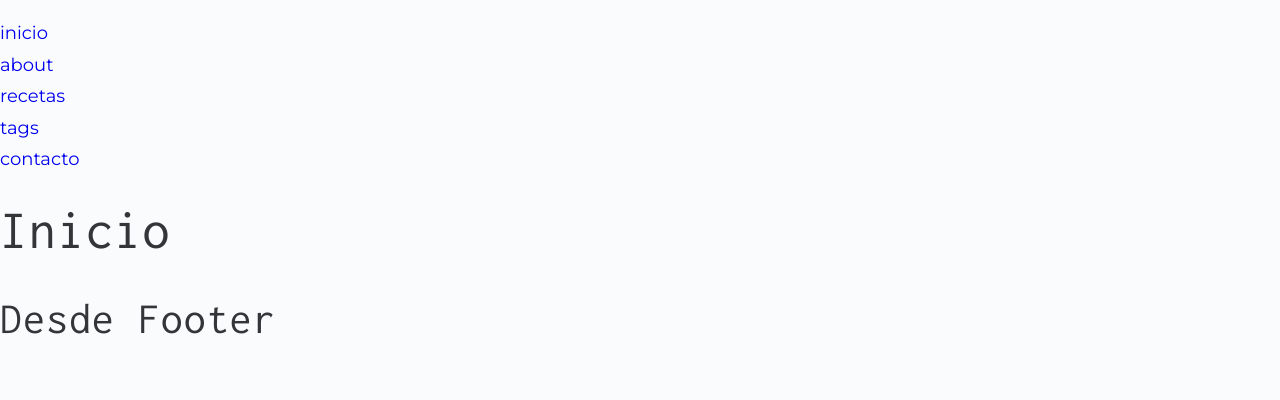
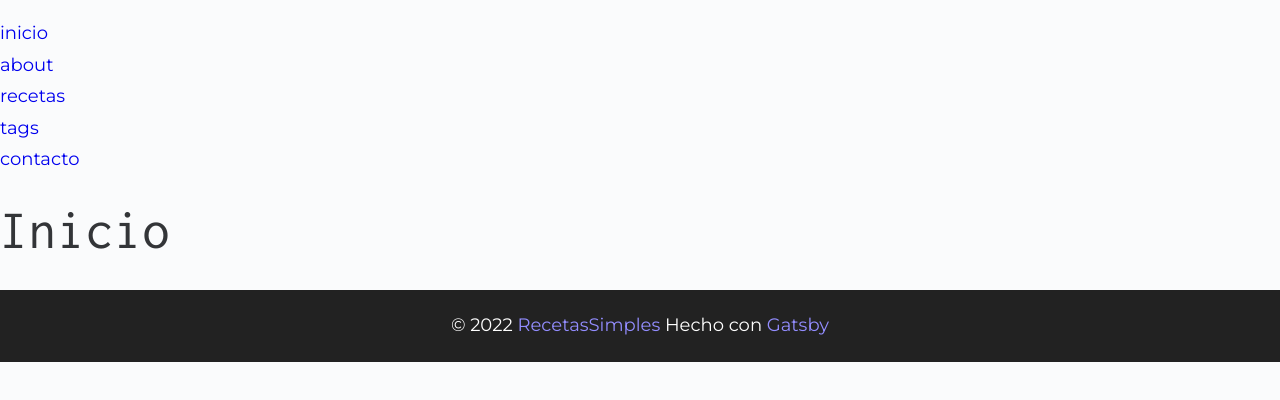
Before and after one commit to Diego-Aldao/recetas-gatsby, a Gatsby site: page / in a window 1280 px wide. Built offline with nearby package versions, Linux system fonts and the light colour scheme; Gatsby itself is replaced by a stand-in of ours.

Commit message:
añadidos estilos al footer

```diff
--- a/src/assets/css/main.css
+++ b/src/assets/css/main.css
@@ -452,7 +452,7 @@ form > *:last-child {
 }
 .page-footer span,
 .page-footer a {
-  color: var(--primary-500);
+  color: var(--primary-300);
 }
 
 /*#########*/
--- a/src/components/Footer.js
+++ b/src/components/Footer.js
@@ -2,9 +2,12 @@ import React from "react"
 
 const Footer = () => {
   return (
-    <div>
-      <h2>desde footer</h2>
-    </div>
+    <footer className="page-footer">
+      <p>
+        &copy; {new Date().getFullYear()} <span>RecetasSimples</span> Hecho con{" "}
+        <a href="https://www.gatsbyjs.com/">Gatsby</a>
+      </p>
+    </footer>
   )
 }
 
```
